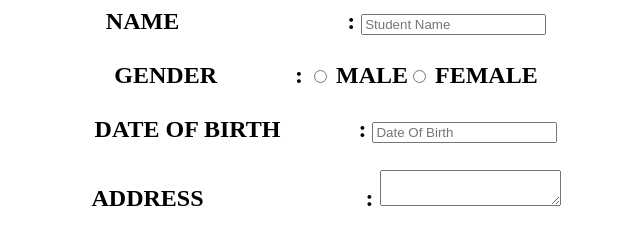
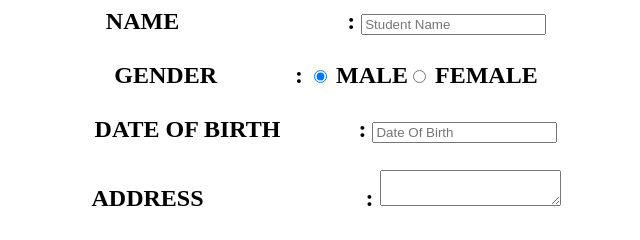
Before and after one commit to Thivas12/usage-of-forms, a plain HTML site: page index.html in a window 1280 px wide. Shown: the part 461-701 px from the top of the page, 314-954 px from the left. Drawn offline with Linux system fonts and the light colour scheme.

Commit message:
Update index.html

```diff
--- a/index.html
+++ b/index.html
@@ -20,7 +20,7 @@ REGISTER NUMBER : <input class="reg" type="text" placeholder="Register No"><br><
 NAME&nbsp;&nbsp;&nbsp;&nbsp;&nbsp;&nbsp;&nbsp;&nbsp;&nbsp;&nbsp;&nbsp;&nbsp;&nbsp;&nbsp;&nbsp;&nbsp;&nbsp;&nbsp;&nbsp;&nbsp;&nbsp;&nbsp;&nbsp;&nbsp;&nbsp;&nbsp;&nbsp; : <input class="reg" type="text" placeholder="Student Name"><br><br>
 GENDER
 &nbsp;&nbsp;&nbsp;&nbsp;&nbsp;&nbsp;&nbsp;&nbsp;&nbsp;&nbsp;&nbsp;&nbsp;: <input
-type="radio">&nbspMALE<input type="radio">&nbspFEMALE<br><br>
+type="radio" checked>&nbspMALE<input type="radio">&nbspFEMALE<br><br>
 DATE OF BIRTH &nbsp;&nbsp;&nbsp;&nbsp;&nbsp;&nbsp;&nbsp;&nbsp;&nbsp;&nbsp;&nbsp; : <input class="reg"
 type="text" placeholder="Date Of Birth"><br><br>
 ADDRESS
```
